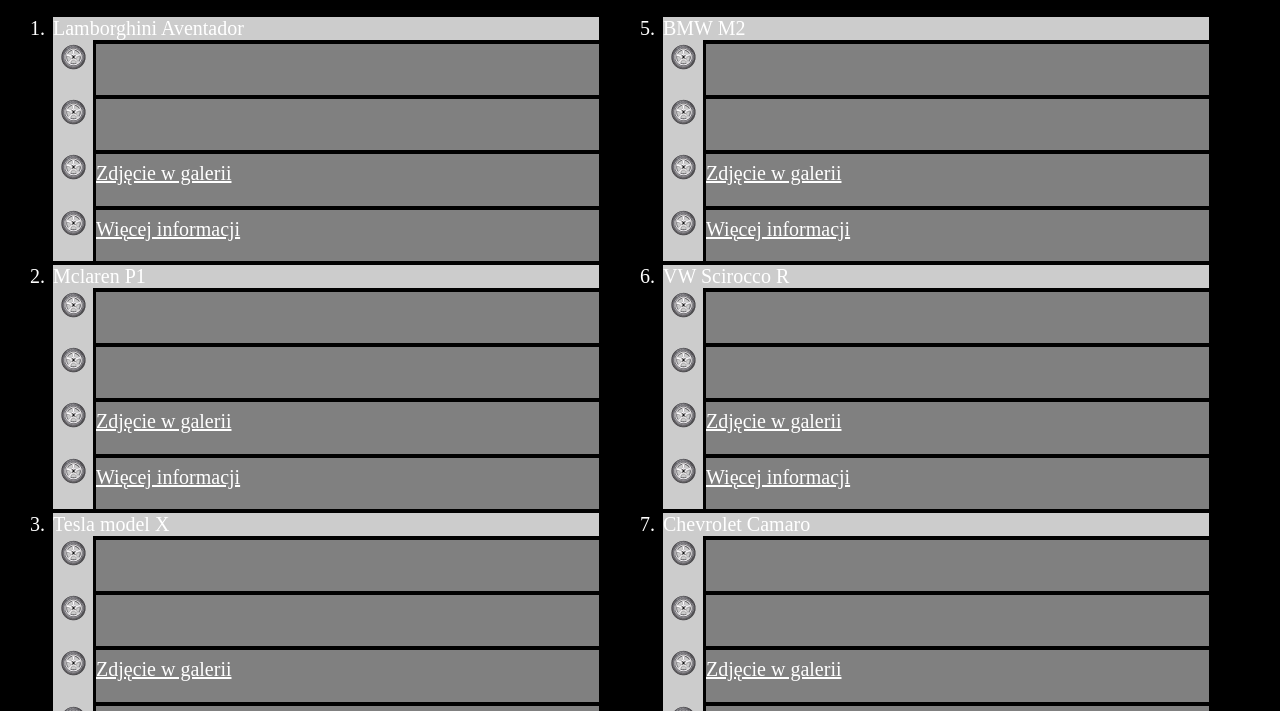
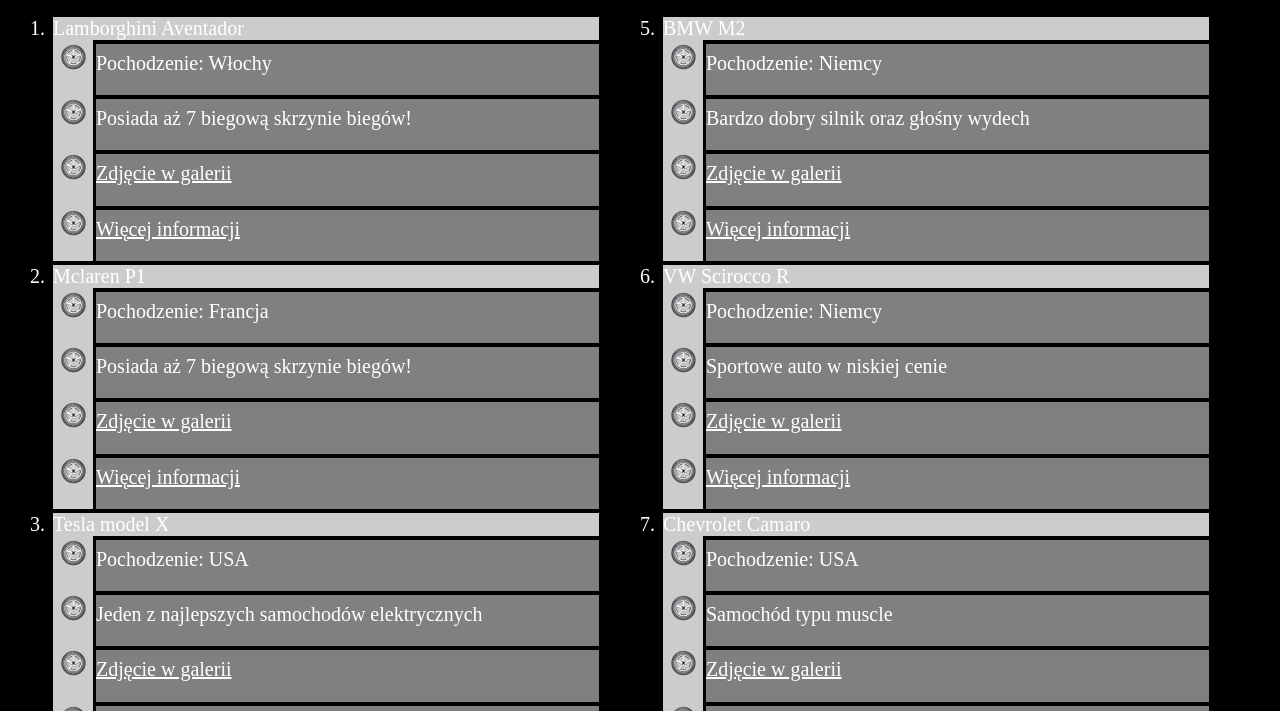
Before and after one commit to szymongawel/szymongawel.github.io, a plain HTML site: page HTML/auto_list.html in a window 1280 px wide. Shown: the part 82-793 px from the top of the page. Drawn offline with Linux system fonts and the light colour scheme.

Commit message:
Update auto_list.html

```diff
--- a/HTML/auto_list.html
+++ b/HTML/auto_list.html
@@ -13,56 +13,56 @@
 		<ol>
 			<div><li class="under">Lamborghini Aventador
 				<ul>
-					<li></li>
-					<li></li>
+					<li>Pochodzenie: Włochy</li>
+					<li>Posiada aż 7 biegową skrzynie biegów!</li>
 					<li><a href="zdj1.html">Zdjęcie w galerii</a></li>
 					<li><a href="https://pl.wikipedia.org/wiki/Lamborghini_Aventador" target="_blank">Więcej informacji</a>
 				</ul>
 			</li>
 			<li class="under">Mclaren P1
 				<ul>
-					<li></li>
-					<li></li>
+					<li>Pochodzenie: Francja</li>
+					<li>Posiada aż 7 biegową skrzynie biegów!</li>
 					<li><a href="zdj2.html">Zdjęcie w galerii</a></li>
 					<li><a href="https://pl.wikipedia.org/wiki/McLaren_P1" target="_blank">Więcej informacji</a>
 				</ul>
 			</li>
 			<li class="under">Tesla model X
 				<ul>
-					<li></li>
-					<li></li>
+					<li>Pochodzenie: USA</li>
+					<li>Jeden z najlepszych samochodów elektrycznych</li>
 					<li><a href="zdj3.html">Zdjęcie w galerii</a></li>
 					<li><a href="https://www.tesla.com/modelx%20" target="_blank">Więcej informacji</a>
 				</ul>
 			</li>
 			<li class="under">BMW i8
 				<ul>
-					<li></li>
-					<li></li>
+					<li>Pochodzenie: Niemcy</li>
+					<li>Najbardziej usportowiona hybryda na rynku</li>
 					<li><a href="zdj4.html">Zdjęcie w galerii</a></li>
 					<li><a href="https://pl.wikipedia.org/wiki/BMW_i8" target="_blank">Więcej informacji</a>
 				</ul>
 			</li></div>
 			<div style="margin-left:5%;" ><li class="under">BMW M2
 				<ul>
-					<li></li>
-					<li></li>
+					<li>Pochodzenie: Niemcy</li>
+					<li>Bardzo dobry silnik oraz głośny wydech</li>
 					<li><a href="zdj5.html">Zdjęcie w galerii</a></li>
 					<li><a href="https://en.wikipedia.org/wiki/BMW_2_Series_(F22)" target="_blank">Więcej informacji</a>
 				</ul>
 			</li>
 			<li class="under">VW Scirocco R
 				<ul>
-					<li></li>
-					<li></li>
+					<li>Pochodzenie: Niemcy</li>
+					<li>Sportowe auto w niskiej cenie</li>
 					<li><a href="zdj6.html">Zdjęcie w galerii</a></li>
 					<li><a href="https://pl.wikipedia.org/wiki/Volkswagen_Scirocco" target="_blank">Więcej informacji</a>
 				</ul>
 			</li>
 			<li class="under">Chevrolet Camaro
 				<ul>
-					<li></li>
-					<li></li>
+					<li>Pochodzenie: USA</li>
+					<li>Samochód typu muscle</li>
 					<li><a href="zdj7.html">Zdjęcie w galerii</a></li>
 					<li><a href="https://pl.wikipedia.org/wiki/Chevrolet_Camaro" target="_blank">Więcej informacji</a>
 				</ul>
```
